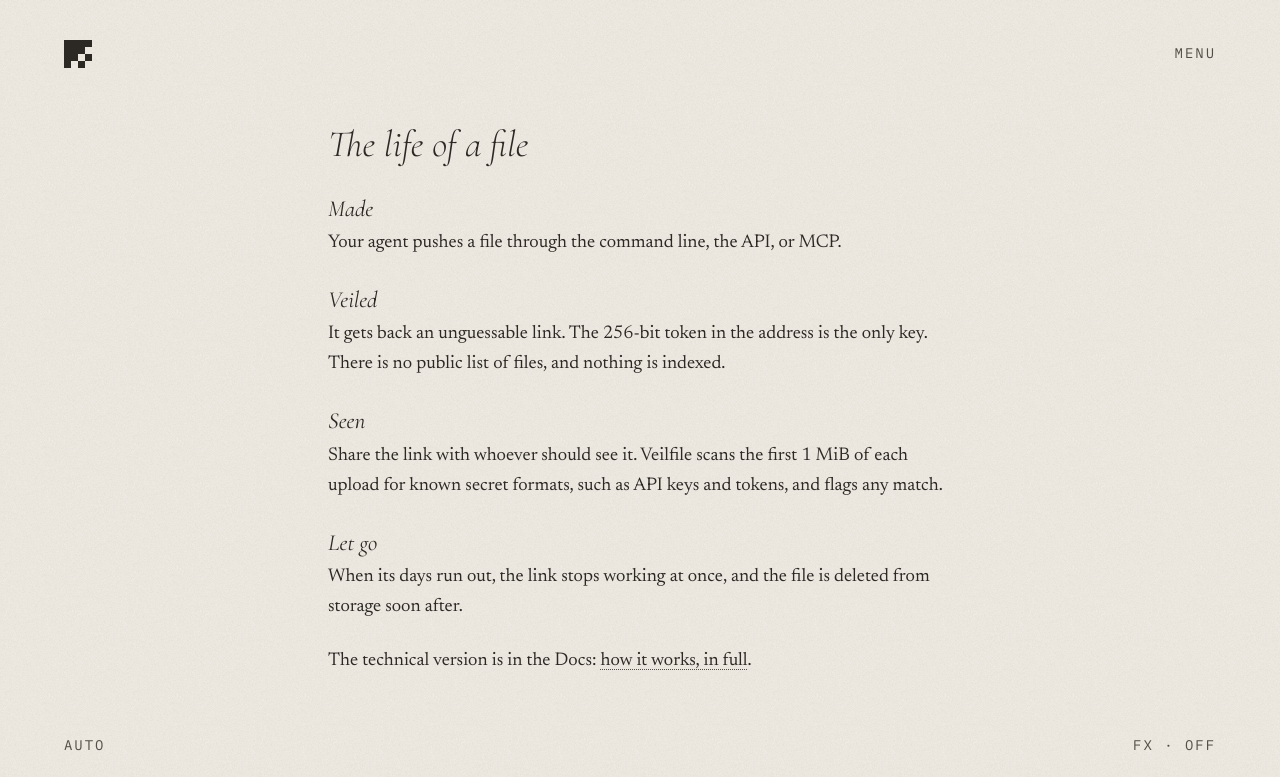
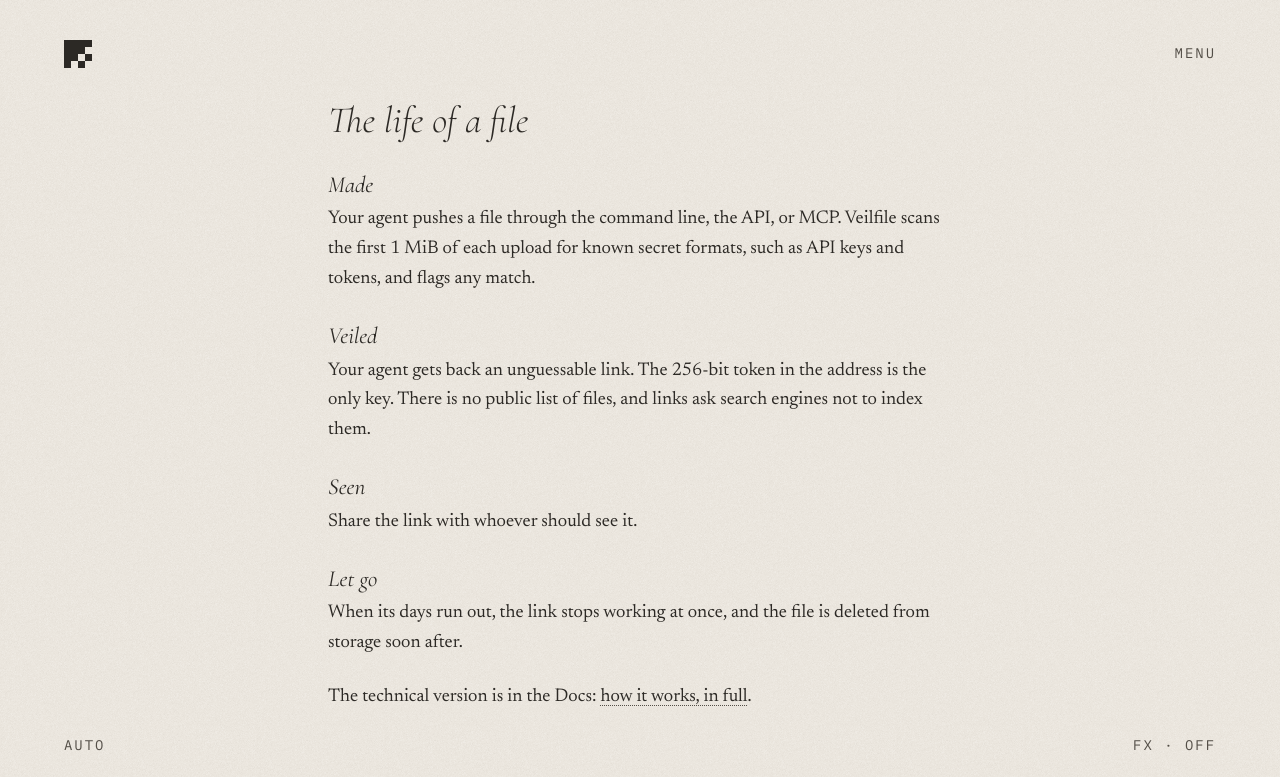
Before and after one commit to veilfile/veilfile, a Django app: page /how/ in a window 1280 px wide. Shown: the top 777 px of the page. Before the commit the page ends 751 px from the top, so only its background shows below. Run offline with Django 5.2, Linux system fonts and the light colour scheme; parts of the project's set-up code (start-up, migrations or seed data) failed here and were passed over.

Commit message:
How, the revoke-key page and the first Journal post now say only what the product does

```diff
--- a/backend/templates/chapters/how.html
+++ b/backend/templates/chapters/how.html
@@ -4,11 +4,11 @@
 <h1 class="chapter__title">The life of a file</h1>
 <dl class="chapter__steps">
 <dt>Made</dt>
-<dd>Your agent pushes a file through the command line, the API, or MCP.</dd>
+<dd>Your agent pushes a file through the command line, the API, or MCP. Veilfile scans the first 1 MiB of each upload for known secret formats, such as API keys and tokens, and flags any match.</dd>
 <dt>Veiled</dt>
-<dd>It gets back an unguessable link. The 256-bit token in the address is the only key. There is no public list of files, and nothing is indexed.</dd>
+<dd>Your agent gets back an unguessable link. The 256-bit token in the address is the only key. There is no public list of files, and links ask search engines not to index them.</dd>
 <dt>Seen</dt>
-<dd>Share the link with whoever should see it. Veilfile scans the first 1 MiB of each upload for known secret formats, such as API keys and tokens, and flags any match.</dd>
+<dd>Share the link with whoever should see it.</dd>
 <dt>Let go</dt>
 <dd>When its days run out, the link stops working at once, and the file is deleted from storage soon after.</dd>
 </dl>
--- a/backend/templates/dashboard/key_revoke.html
+++ b/backend/templates/dashboard/key_revoke.html
@@ -5,6 +5,7 @@
 {% block form_page %}
 <h1>Do you want to revoke this API key?</h1>
 <p>Agents using it will fail.</p>
+<p>Links this key already made keep working until they expire. To end one now, revoke the file under Files.</p>
 <dl>
 <dt>Name</dt>
 <dd>{{ key.name }}</dd>
```
Also changed, not shown: backend/blog/posts/introducing-veilfile.md (+1 -1 lines).
